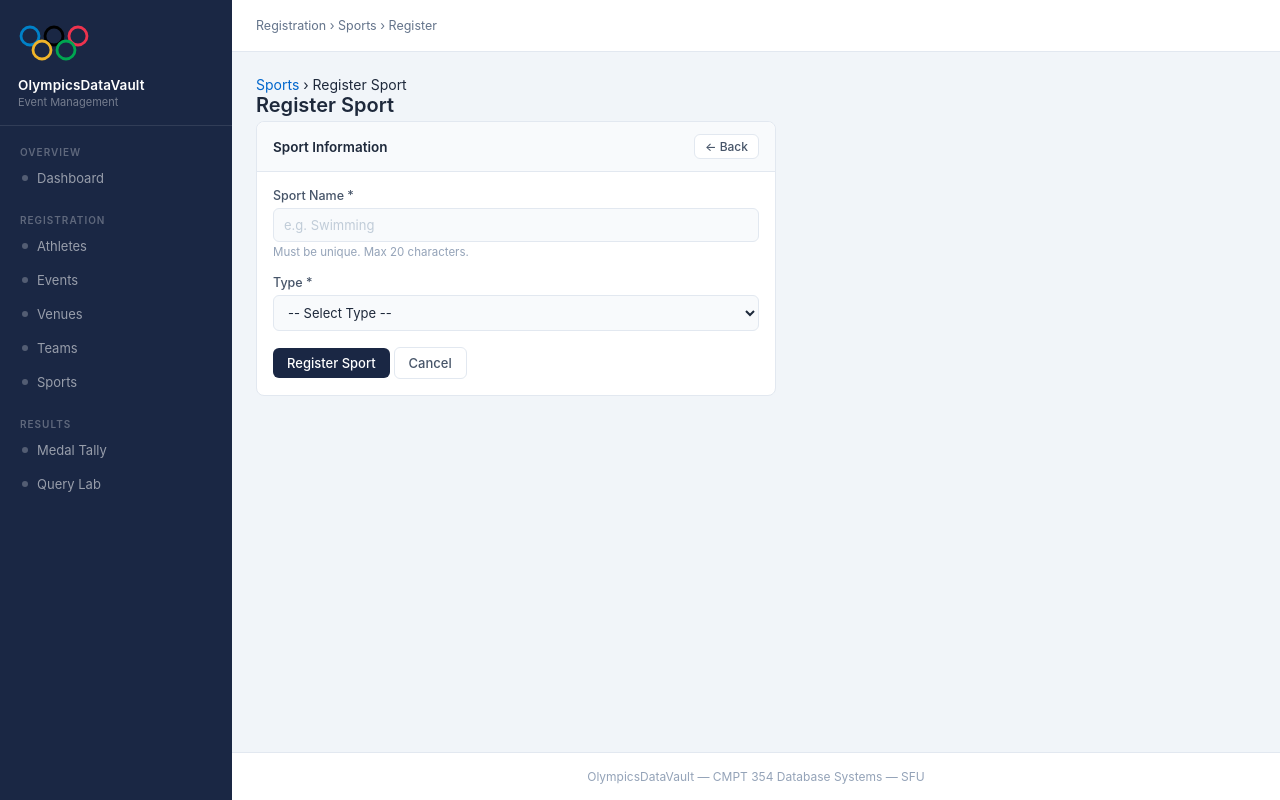
After one commit to DakshArora07/OlympicsDataVault, a Flask app: page /register_sport in a window 1280 px wide. The commit adds this page. Run offline with Flask 3, Linux system fonts and the light colour scheme.

Commit message:
Some more routes implemented

```diff
--- a/app.py
+++ b/app.py
@@ -368,5 +368,134 @@ def delete_athlete(reg_num):
 def event_detail(format, gender):
     return render_template('event_detail.html')
 
+@app.route("/teams")
+def teams():
+    conn = get_connection()
+    cursor = conn.cursor(dictionary=True)
+
+    cursor.execute("""
+        SELECT t.*, c.name as country_name, c.flag as country_flag
+        FROM team t
+        JOIN country c ON t.country_code = c.country_code
+        GROUP BY t.team_id, t.country_code, t.number_of_players, country_flag, country_name
+        ORDER BY t.team_id
+    """)
+
+    team_list = cursor.fetchall()
+    return render_template('teams.html', teams=team_list)
+@app.route("/register_team")
+def register_team():
+    return render_template('register_team.html')
+
+@app.route("/register_venue", methods=["GET", "POST"])
+def register_venue():
+
+    if request.method == "POST":
+        venue_id = request.form.get("venue_id")
+        name = request.form.get("name")
+        city = request.form.get("city")
+        country = request.form.get("country")
+        capacity = request.form.get("capacity")
+
+        conn = get_connection()
+        cursor = conn.cursor(dictionary=True)
+        cursor.execute("""
+            INSERT INTO venue (venue_id, name, city, country, capacity)
+            VALUES (%s, %s, %s, %s, %s)
+        """, (venue_id, name, city, country, capacity))
+
+        conn.commit()
+        conn.close()
+        return redirect(url_for("venues"))
+
+    return render_template("register_venue.html")
+
+@app.route("/sports")
+def sports():
+    conn = get_connection()
+    cursor = conn.cursor(dictionary=True)
+
+    cursor.execute("""
+        SELECT s.*, COUNT(e.sport) AS event_count
+        FROM sport s
+        LEFT JOIN event e ON e.sport = s.name
+        GROUP BY s.name, s.type
+        ORDER BY s.name
+    """)
+    sport_list = cursor.fetchall()
+
+    conn.close()
+    return render_template('sports.html', sports=sport_list)
+
+@app.route("/register_sport", methods=["GET", "POST"])
+def register_sport():
+    if request.method == "POST":
+        name = request.form.get("name")
+        sport_type = request.form.get("type")
+
+        conn = get_connection()
+        cursor = conn.cursor(dictionary=True)
+
+        cursor.execute("""
+            INSERT INTO sport (name, type)
+            VALUES (%s, %s)
+        """, (name, sport_type))
+
+        conn.commit()
+        conn.close()
+        return redirect(url_for("sports"))
+
+    return render_template("register_sport.html")
+
+@app.route("/register_event", methods=["GET", "POST"])
+def register_event():
+    conn = get_connection()
+    cursor = conn.cursor(dictionary=True)
+
+    cursor.execute("""
+        SELECT name
+        FROM sport
+        ORDER BY name
+    """)
+    sports_list = [row['name'] for row in cursor.fetchall()]
+
+    cursor.execute("""
+        SELECT name
+        FROM venue
+        ORDER BY name
+    """)
+    venue_list = cursor.fetchall()
+
+    if request.method == "POST":
+        sport = request.form.get("sport")
+        format = request.form.get("format")
+        gender_category = request.form.get("gender_category")
+        venue_id = request.form.get("venue_id")
+        event_type = request.form.get("event_type")
+        team_size = request.form.get("team_size") or None
+
+        cursor.execute("""
+            INSERT INTO event (sport, format, gender_category, venue_id)
+            VALUES (%s, %s, %s, %d)
+        """, (sport, format, gender_category, venue_id))
+
+        if event_type == 'Individual':
+            cursor.execute("""
+                INSERT INTO individual_event (sport, format, gender_category)
+                VALUES (%s, %s, %s)
+            """, (sport, format, gender_category))
+        else:
+            cursor.execute("""
+                INSERT INTO team_event (sport, format, gender_category, team_size)
+                VALUES (%s, %s, %s, %d)
+            """, (sport, format, gender_category, team_size))
+
+        conn.commit()
+        conn.close()
+        return redirect(url_for("events"))
+
+    return render_template("register_event.html", sports=sports_list, venues=venue_list)
+
+
 if __name__ == '__main__':
     app.run(debug=True)
--- /dev/null
+++ b/templates/register_sport.html
@@ -0,0 +1,51 @@
+{% extends "layout.html" %}
+{% block title %}Register Sport{% endblock %}
+{% block breadcrumb %}Registration &rsaquo; Sports &rsaquo; Register{% endblock %}
+
+{% block content %}
+<div class="breadcrumb-local">
+    <a href="{{ url_for('sports') }}">Sports</a> &rsaquo; Register Sport
+</div>
+<div class="page-title">Register Sport</div>
+
+<div class="card" style="max-width:520px;">
+    <div class="card-header">
+        Sport Information
+        <a href="{{ url_for('sports') }}" class="btn btn-secondary btn-sm">&larr; Back</a>
+    </div>
+    <div class="card-body">
+
+        {% if error %}
+        <div class="flash-danger" style="margin-bottom:16px;">
+            <strong>Could not register sport:</strong> {{ error }}
+        </div>
+        {% endif %}
+
+        <form method="POST" action="{{ url_for('register_sport') }}">
+
+            <div class="form-group">
+                <label class="form-label">Sport Name *</label>
+                <input type="text" name="name" class="form-control" required maxlength="20"
+                       placeholder="e.g. Swimming"
+                       value="{{ form.get('name', '') if form else '' }}">
+                <div class="form-hint">Must be unique. Max 20 characters.</div>
+            </div>
+
+            <div class="form-group">
+                <label class="form-label">Type *</label>
+                <select name="type" class="form-control" required>
+                    <option value="">-- Select Type --</option>
+                    <option value="Indoor"  {% if form and form.get('type') == 'Indoor'  %}selected{% endif %}>Indoor</option>
+                    <option value="Outdoor" {% if form and form.get('type') == 'Outdoor' %}selected{% endif %}>Outdoor</option>
+                </select>
+            </div>
+
+            <div class="mt-16">
+                <button type="submit" class="btn btn-primary">Register Sport</button>
+                <a href="{{ url_for('sports') }}" class="btn btn-secondary">Cancel</a>
+            </div>
+
+        </form>
+    </div>
+</div>
+{% endblock %}
--- a/templates/sports.html
+++ b/templates/sports.html
@@ -8,6 +8,7 @@
         <div class="page-title">Sports</div>
         <div class="page-subtitle">{{ sports|length }} sport(s) registered</div>
     </div>
+    <a href="{{ url_for('register_sport') }}" class="btn btn-primary">+ Register Sport</a>
 </div>
 
 <div class="mb-16">
```
